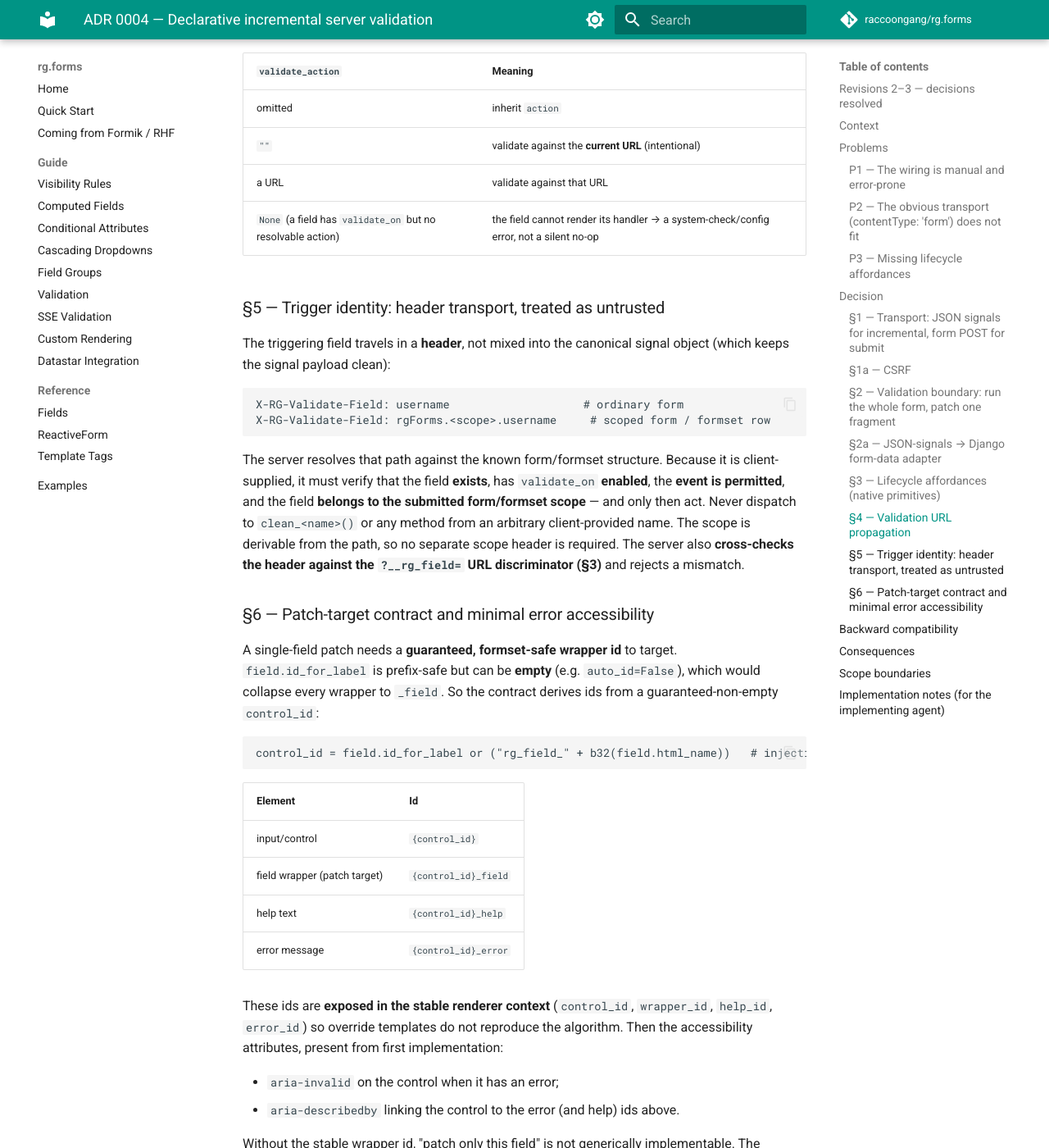
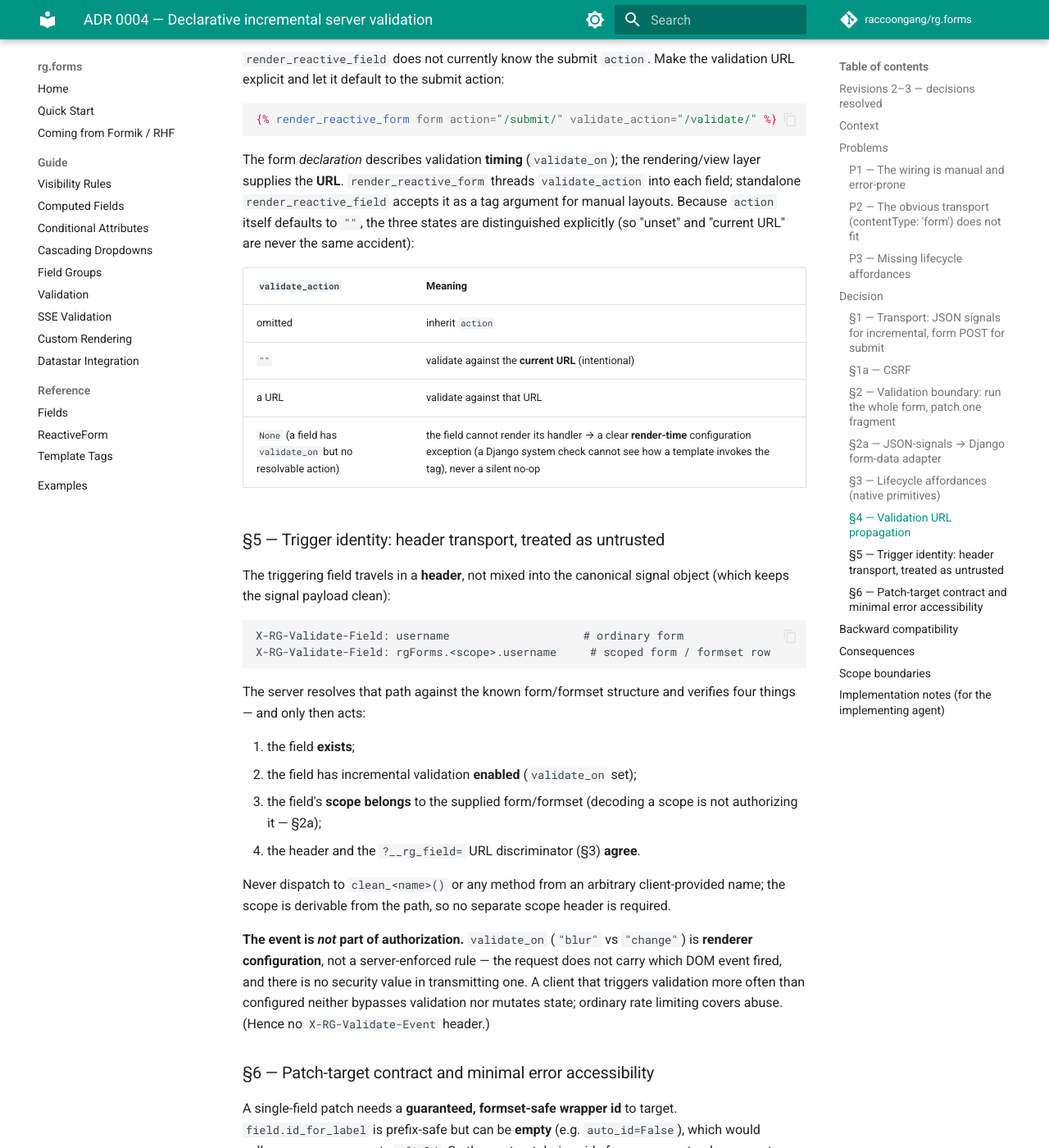
Before and after one commit to raccoongang/rg.forms, an MkDocs documentation site: the page built from docs/adr/0004-declarative-incremental-server-validation.md, in a window 1280 px wide and 1400 px high, scrolled down 6029 px. Shown: the whole window at 82% size. Built offline with MkDocs 1.6.1 and Material for MkDocs 9.7.7, drawn with Linux system fonts in a browser that asks for light colours; comment, search, counter and statistics services are not loaded; some of the changed text lies outside the part shown.

Commit message:
docs: accept ADR-0002/0003/0004; final ADR-0004 clarifications
Review gate passed. Mark all three Accepted (implement in order 0002 → 0003 →
0004). Two textual fixes to ADR-0004 from the final review:

- §5: the DOM event is NOT part of server authorization. validate_on is renderer
  configuration; the request does not carry blur/change and there is no security
  value in transmitting it. Server verifies only: field exists, incremental
  enabled, scope belongs to the form, header/URL discriminator agree.
- §2: non-field errors are submit-time in v1. Full form validation runs, but the
  single-fragment response shows only errors attached to the triggering field;
  non-field (Form.clean) errors surface on full submit, not mid-typing.

Also: validate_action=None is a render-time exception (a system check cannot see
tag usage); folded in the minor implementation specs (URL-parse when appending
__rg_field, JS-string encoding for URL/token/header, absent required-file
handling, opt-in control_id fallback only under auto_id=False).

Co-Authored-By: Claude Opus 4.8 (1M context) <noreply@anthropic.com>

````diff
--- a/docs/adr/0002-canonical-expression-semantics.md
+++ b/docs/adr/0002-canonical-expression-semantics.md
@@ -1,6 +1,6 @@
 # ADR 0002 — Canonical client/server expression semantics and reactive value normalization
 
-- Status: Proposed — Revision 3 (defines its own semantics via a compiled DSL; ready to implement on sign-off)
+- Status: Accepted (2026-08-24, review-approved) — implement first, ahead of ADR-0003/0004
 - Date: 2026-08-24
 - Deciders: Oleksii Koval (author of rg.forms)
 - Supersedes the "render on Django widget context" idea as the *next* ADR: that rendering refactor is still
--- a/docs/adr/0004-declarative-incremental-server-validation.md
+++ b/docs/adr/0004-declarative-incremental-server-validation.md
@@ -1,6 +1,6 @@
 # ADR 0004 — Declarative incremental server validation
 
-- Status: Proposed — Revision 2 (redesigned around Datastar request behavior and Django validation boundaries)
+- Status: Accepted (2026-08-24, review-approved after event/non-field-error clarifications) — implement after ADR-0003
 - Date: 2026-08-24
 - Deciders: Oleksii Koval (author of rg.forms)
 - Relates to: [ADR-0002](0002-canonical-expression-semantics.md) (canonical JSON signals are the request payload) and
@@ -129,10 +129,20 @@ form.is_valid()                 # full, exactly like final submit
 # ... then patch ONLY the triggered field's fragment
 ```
 
-This gives exact final-submit semantics, no second validation API, and correct cross-field behavior for free. The
-cost — validators/DB checks on unrelated fields also run — is acceptable for v1 and controllable via `debounce`. An
-opt-in per-field incremental hook is possible later **only if measurement shows a need**; it is deliberately excluded
-now to avoid a second validation surface.
+This gives exact final-submit semantics, no second validation API, and runs cross-field rules for free. The cost —
+validators/DB checks on unrelated fields also run — is acceptable for v1 and controllable via `debounce`. An opt-in
+per-field incremental hook is possible later **only if measurement shows a need**; it is deliberately excluded now to
+avoid a second validation surface.
+
+**Non-field errors are submit-time in v1.** A `Form.clean()` failure can produce a *non-field* error rather than one
+attached to the triggering field. Since the incremental response patches only the triggering field's fragment,
+incremental validation **displays only errors attached to that field**; non-field errors are computed (the full form
+still runs) but **not shown incrementally** — they surface normally on full submit. So "runs cross-field rules" does
+not mean "shows every cross-field error mid-typing." (Patching a shared error-summary target is left to the later
+accessibility ADR.)
+
+> Incremental validation displays errors attached to the triggering field. Non-field errors remain submit-time
+> feedback in v1, even though full form validation runs during the incremental request.
 
 **"Preserve unrelated errors" needs no server state.** Because the SSE response patches only the triggered field's
 wrapper, every other field's DOM (including its current error) is untouched automatically. The server computes the
@@ -211,7 +221,7 @@ explicitly (so "unset" and "current URL" are never the same accident):
 | omitted | inherit `action` |
 | `""` | validate against the **current URL** (intentional) |
 | a URL | validate against that URL |
-| `None` (a field has `validate_on` but no resolvable action) | the field cannot render its handler → a system-check/config error, not a silent no-op |
+| `None` (a field has `validate_on` but no resolvable action) | the field cannot render its handler → a clear **render-time** configuration exception (a Django system check cannot see how a template invokes the tag), never a silent no-op |
 
 ### §5 — Trigger identity: header transport, treated as untrusted
 
@@ -223,11 +233,20 @@ X-RG-Validate-Field: username                    # ordinary form
 X-RG-Validate-Field: rgForms.<scope>.username     # scoped form / formset row
 ```
 
-The server resolves that path against the known form/formset structure. Because it is client-supplied, it must verify
-that the field **exists**, has `validate_on` **enabled**, the **event is permitted**, and the field **belongs to the
-submitted form/formset scope** — and only then act. Never dispatch to `clean_<name>()` or any method from an arbitrary
-client-provided name. The scope is derivable from the path, so no separate scope header is required. The server also
-**cross-checks the header against the `?__rg_field=` URL discriminator (§3)** and rejects a mismatch.
+The server resolves that path against the known form/formset structure and verifies four things — and only then acts:
+
+1. the field **exists**;
+2. the field has incremental validation **enabled** (`validate_on` set);
+3. the field's **scope belongs** to the supplied form/formset (decoding a scope is not authorizing it — §2a);
+4. the header and the `?__rg_field=` URL discriminator (§3) **agree**.
+
+Never dispatch to `clean_<name>()` or any method from an arbitrary client-provided name; the scope is derivable from
+the path, so no separate scope header is required.
+
+**The event is *not* part of authorization.** `validate_on` (`"blur"` vs `"change"`) is **renderer configuration**,
+not a server-enforced rule — the request does not carry which DOM event fired, and there is no security value in
+transmitting one. A client that triggers validation more often than configured neither bypasses validation nor
+mutates state; ordinary rate limiting covers abuse. (Hence no `X-RG-Validate-Event` header.)
 
 ### §6 — Patch-target contract and minimal error accessibility
 
@@ -302,3 +321,10 @@ scope here.
   an empty `id_for_label` still yields a unique wrapper id; forms without `validate_on` are unchanged.
 - Verify against **Datastar 1.0.2**: JSON-signal request contents, `data-indicator` on a nested `_`-prefixed path, and
   the method+URL cancellation behavior that the `?__rg_field=` discriminator relies on.
+- Precise specs to encode as tests:
+  - append `__rg_field` via real **URL parsing**, preserving any existing query string and fragment on `validate_action`;
+  - serialize the URL, CSRF token, and trigger header with proper **JS-string encoding** (no hand-built quoting);
+  - a required **file field** absent from the incremental JSON has its error computed but **ignored** unless it is the
+    triggering field (files validate on submit);
+  - the empty-`id_for_label` **fallback `control_id`** is an opt-in output change that appears only for incrementally
+    validated fields when `auto_id=False` — assert non-incremental output is unchanged.
````
Also changed, not shown: docs/adr/0003-scoped-signals-and-reactive-formsets.md (+1 -1 lines).
